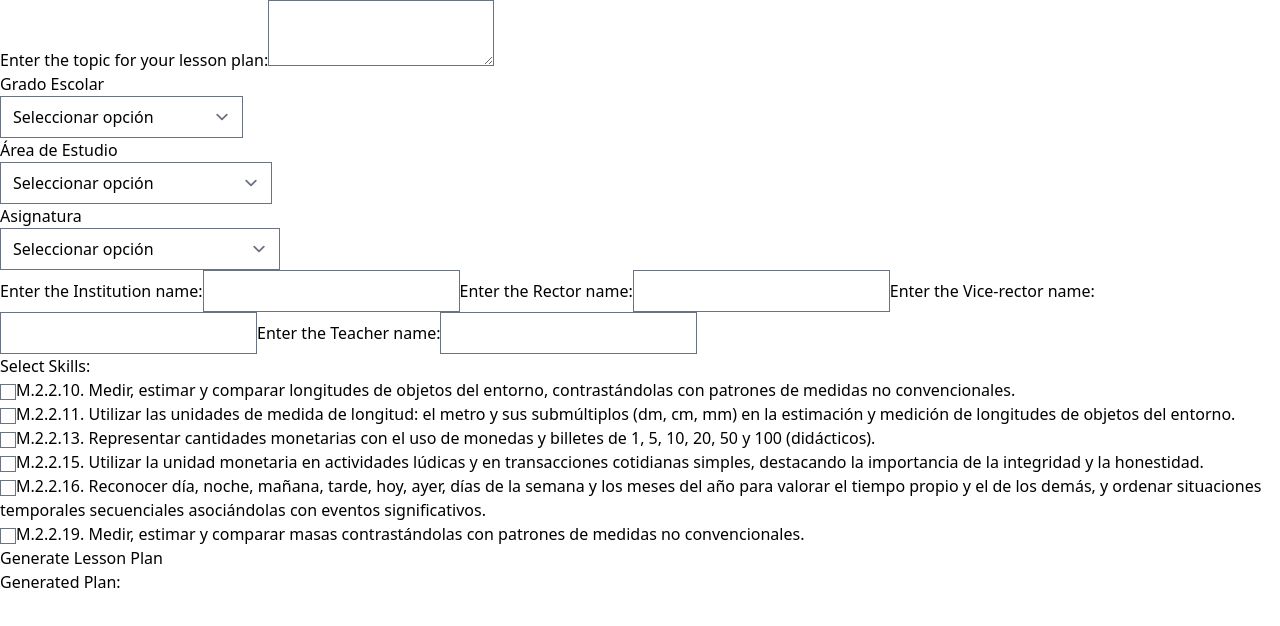
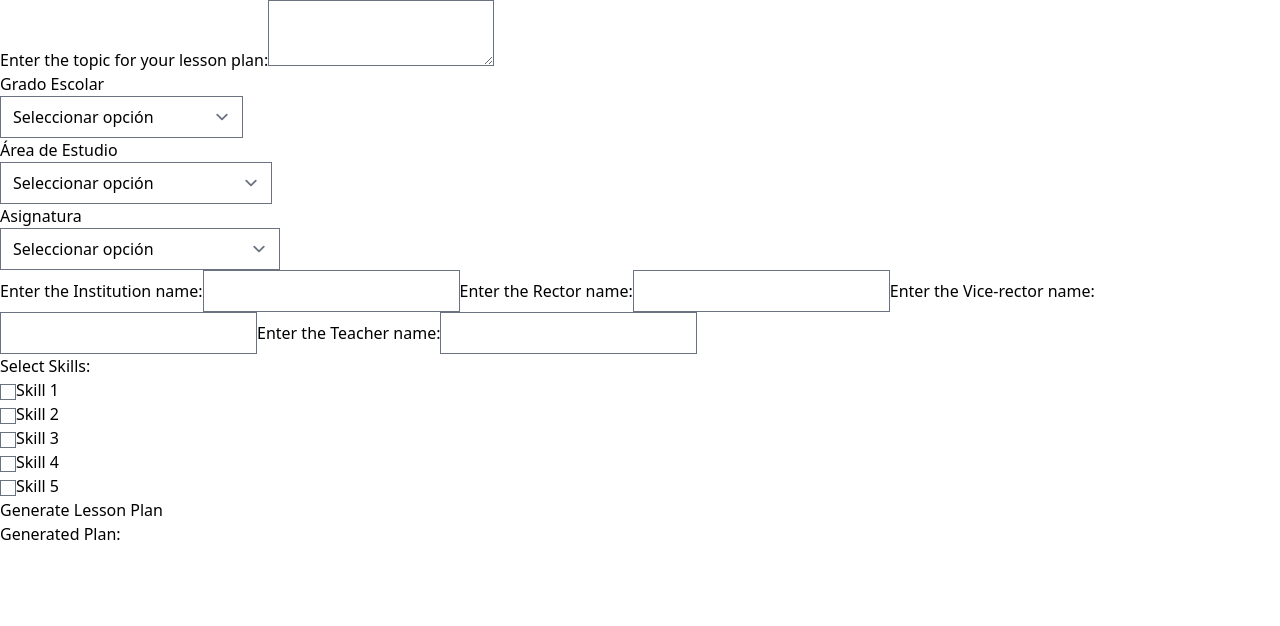
Before and after one commit to joztos/lessonplangen, a Next.js app: page / in a window 1280 px wide. Shown: the top 626 px of the page. Built offline with nearby package versions, Linux system fonts and the light colour scheme.

Commit message:
aaazzzzqaaa

```diff
--- a/pages/index.tsx
+++ b/pages/index.tsx
@@ -1,13 +1,7 @@
 import type { NextPage } from "next";
 import Head from "next/head";
-import Image from "next/image";
 import { useRef, useState, useEffect } from "react";
-import { Toaster, toast } from "react-hot-toast";
 import DropDown from "../components/DropDown";
-import Footer from "../components/Footer";
-import Github from "../components/GitHub";
-import Header from "../components/Header";
-import LoadingDots from "../components/LoadingDots";
 import parse from "html-react-parser";
 
 const Home: NextPage = () => {
@@ -27,12 +21,11 @@ const Home: NextPage = () => {
   const bioRef = useRef<null | HTMLDivElement>(null);
 
   const initialSkills = [
-    "M.2.2.10. Medir, estimar y comparar longitudes de objetos del entorno, contrastándolas con patrones de medidas no convencionales.",
-    "M.2.2.11. Utilizar las unidades de medida de longitud: el metro y sus submúltiplos (dm, cm, mm) en la estimación y medición de longitudes de objetos del entorno.",
-    "M.2.2.13. Representar cantidades monetarias con el uso de monedas y billetes de 1, 5, 10, 20, 50 y 100 (didácticos).",
-    "M.2.2.15. Utilizar la unidad monetaria en actividades lúdicas y en transacciones cotidianas simples, destacando la importancia de la integridad y la honestidad.",
-    "M.2.2.16. Reconocer día, noche, mañana, tarde, hoy, ayer, días de la semana y los meses del año para valorar el tiempo propio y el de los demás, y ordenar situaciones temporales secuenciales asociándolas con eventos significativos.",
-    "M.2.2.19. Medir, estimar y comparar masas contrastándolas con patrones de medidas no convencionales."
+    "Skill 1",
+    "Skill 2",
+    "Skill 3",
+    "Skill 4",
+    "Skill 5",
   ];
 
   useEffect(() => {
```
